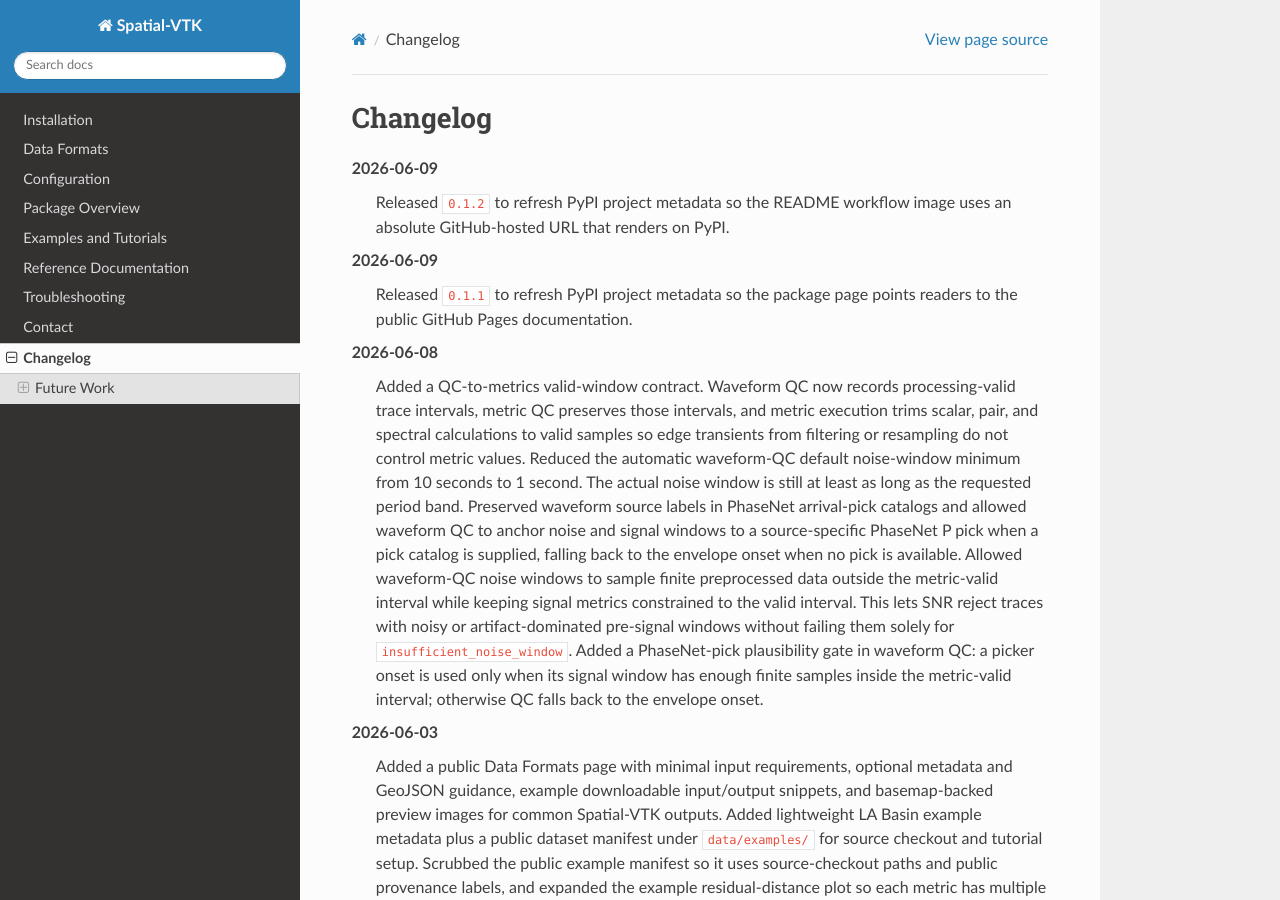
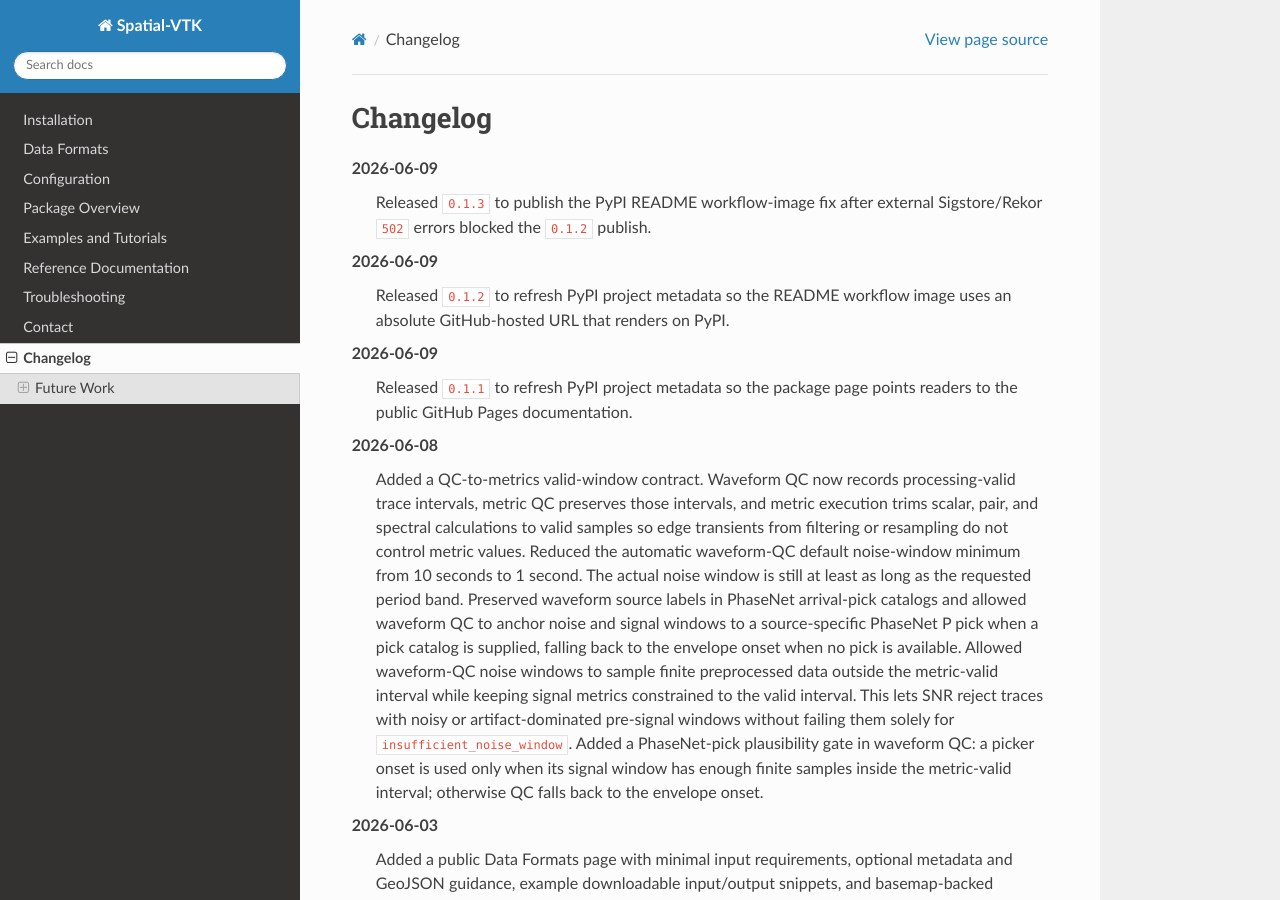
Before and after one commit to bcbirkel/spatial-vtk, a Sphinx documentation site: the page built from docs/changelog.rst, in a window 1280 px wide and 900 px high. Built offline with Sphinx 7.4.7 and the Read the Docs theme 3.1.0, drawn with Linux system fonts in a browser that asks for light colours; pages that are not in the unit, such as notebooks, are missing from menus.

Commit message:
Prepare 0.1.3 PyPI image release

```diff
--- a/docs/changelog.rst
+++ b/docs/changelog.rst
@@ -1,5 +1,9 @@
 Changelog
 =========
+
+2026-06-09
+   Released ``0.1.3`` to publish the PyPI README workflow-image fix after
+   external Sigstore/Rekor ``502`` errors blocked the ``0.1.2`` publish.
 
 2026-06-09
    Released ``0.1.2`` to refresh PyPI project metadata so the README workflow
--- a/pyproject.toml
+++ b/pyproject.toml
@@ -4,7 +4,7 @@
 
 [project]
 name = "spatial-vtk"
-version = "0.1.2"
+version = "0.1.3"
 description = "spatial-vtk provides spatial validation tools for ground-motion simulations, with data QC, residual and metric calculations, geologic metadata integration, spatial statistics, extensive mapping capabilities, and interactive dashboards for quantifying and visualizing model performance patterns."
 readme = "README.md"
 requires-python = ">=3.10"
--- a/src/spatial_vtk/__init__.py
+++ b/src/spatial_vtk/__init__.py
@@ -2,6 +2,6 @@
 
 from __future__ import annotations
 
-__version__ = "0.1.2"
+__version__ = "0.1.3"
 
 __all__ = ["__version__"]
```
Also changed, not shown: 1 other file.
